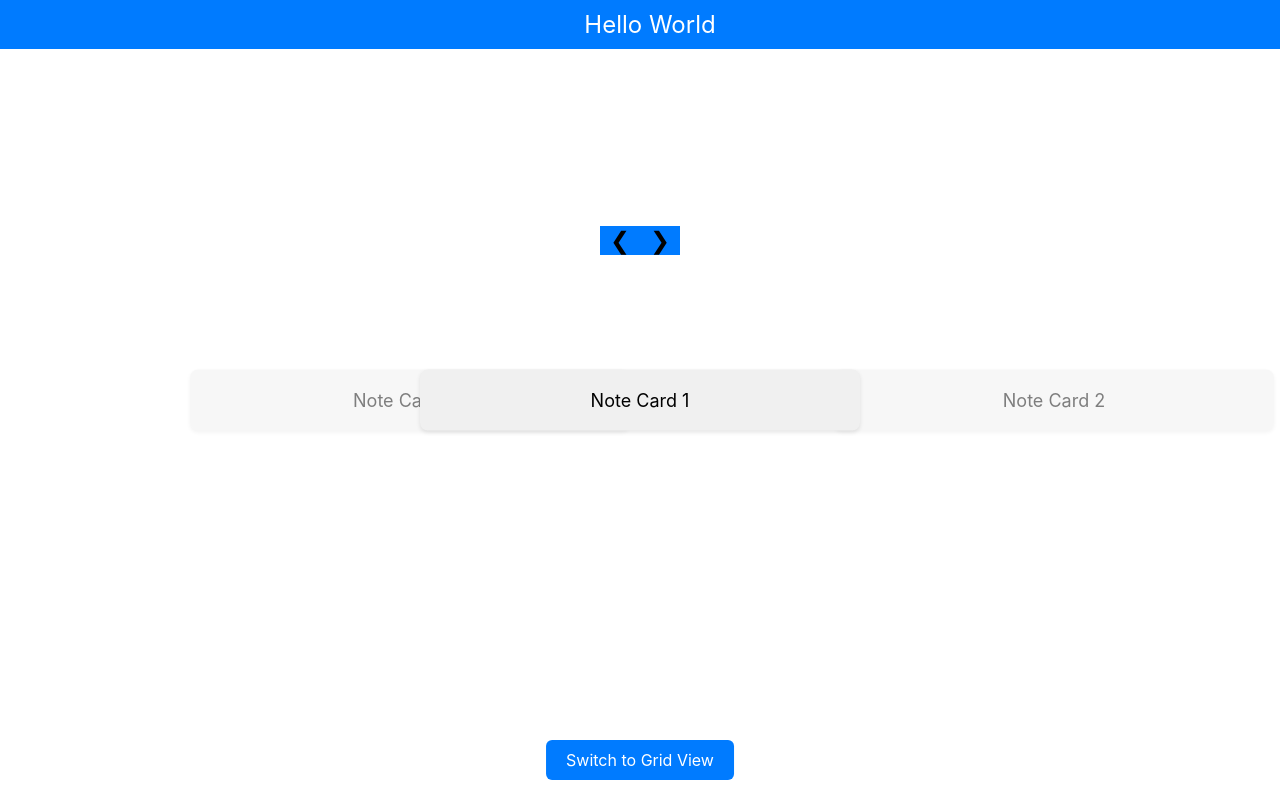
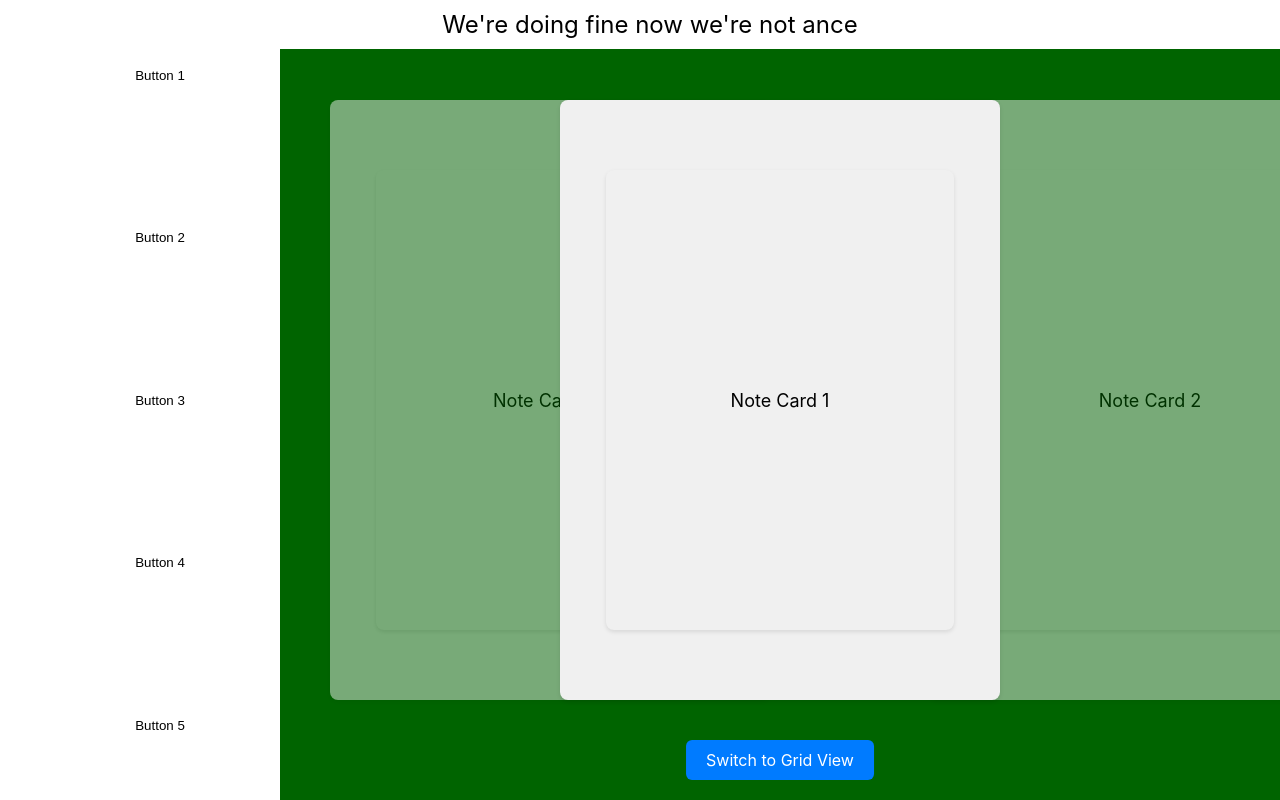
Before and after one commit to Nyleec/Gallery, a React (Create React App) app: page / in a window 1280 px wide. Built offline with nearby package versions, Linux system fonts and the light colour scheme.

Commit message:
carousel and grid works. Design sucks

```diff
--- a/src/App.css
+++ b/src/App.css
@@ -1,17 +1,29 @@
 /* App.css */
+.coloredDiv {
+  background-color: darkgreen;
+  height: 95%;
+  top: 0;
+  right: 0;
+  width: 75%;
+  padding: 20px;
+  position: fixed;
+  z-index: 0;
+}
+
 .banner {
   position: fixed;
   top: 0;
   left: 0;
   width: 100%;
-  background-color: #007bff;
-  color: #fff;
+  background-color: white;
   padding: 10px;
   text-align: center;
   font-size: 24px;
+  z-index: 1;
 }
 
 .note-card {
+  height: 70%;
   width: 70%;
   max-width: 400px;
   background-color: #f0f0f0;
@@ -24,6 +36,9 @@
   top: 50%;
   left: 50%;
   transform: translate(-50%, -50%);
+  display: flex;
+  align-items: center;
+  justify-content: center;
 }
 
 .note-card.active {
@@ -41,7 +56,7 @@
 .note-card.next {
   display: block;
   transform: translate(calc(100% + 10px), -50%);
-  margin-left: -20%;
+  margin-left: -30%;
   opacity: 0.5;
   z-index: 0;
 }
@@ -113,3 +128,44 @@
   font-size: 18px;
   text-align: center;
 }
+
+/* CSS for the Menu */
+.menu {
+  position: fixed;
+  left: 0;
+  top: 0;
+  height: 100%;
+  width: 25%;
+  background-color: #fff; /* Set the background color of the menu */
+  box-shadow: 2px 0 4px rgba(0, 0, 0, 0.2); /* Shadow on the left border */
+  display: flex;
+  flex-direction: column;
+  align-items: center;
+  justify-content: center;
+}
+
+/* CSS for the Menu Buttons */
+.menu button {
+  height: calc(20% - 10px); /* 1/5 height of the window with 10px spacing */
+  width: 100%;
+  background-color: white; /* Set the background color of the buttons */
+  cursor: pointer;
+  border: none;
+}
+
+.menu {
+  position: fixed;
+  left: 0;
+  top: 0;
+  height: 100%;
+  width: 25%;
+  display: flex;
+  flex-direction: column;
+  justify-content: space-between;
+  align-items: center;
+  pointer-events: none; /* Prevent buttons from capturing clicks */
+}
+
+.menu-button:hover {
+  background-color: #0056b3; /* Set the background color of the buttons on hover */
+}
--- a/src/App.js
+++ b/src/App.js
@@ -2,11 +2,13 @@ import React from 'react';
 import './App.css';
 import Banner from './banner';
 import NoteCardCarousel from './notecard';
+import Menu from './menu'
 
 function App() {
   return (
     <div>
       <Banner />
+      <Menu />
       <NoteCardCarousel />
     </div>
   );
--- a/src/banner.js
+++ b/src/banner.js
@@ -3,7 +3,7 @@ import React from 'react';
 const Banner = () => {
   return (
     <div className="banner">
-      Hello World
+      We're doing fine now we're not ance
     </div>
   );
 };
--- /dev/null
+++ b/src/menu.js
@@ -0,0 +1,15 @@
+import React from 'react';
+
+const Menu = () => {
+  return (
+    <div className="menu">
+      <button>Button 1</button>
+      <button>Button 2</button>
+      <button>Button 3</button>
+      <button>Button 4</button>
+      <button>Button 5</button>
+    </div>
+  );
+};
+
+export default Menu;
--- a/src/notecard.js
+++ b/src/notecard.js
@@ -31,19 +31,20 @@ const NoteCardCarousel = () => {
   };
 
   return (
+    <div className='coloredDiv'>
     <div className={`note-card-carousel-container${viewMode === 'grid' ? ' grid-layout' : ''}`}>
       {viewMode === 'carousel' ? (
         <>
           <div className="carousel-container">
             <div className="note-cards-container">
-            <div className="note-card prev">
-              {noteCardsData[(currentCardIndex - 1 + noteCardsData.length) % noteCardsData.length]}
+            <div className="note-card prev" onClick={prevCard}>
+              <div className='note-card child'>{noteCardsData[(currentCardIndex - 1 + noteCardsData.length) % noteCardsData.length]}</div>
             </div>
             <div className={`note-card ${currentCardIndex === 0 ? 'active' : ''}`}>
-              {noteCardsData[currentCardIndex]}
+              <div className='note-card child'>{noteCardsData[currentCardIndex]}</div>
             </div>
-            <div className="note-card next">
-              {noteCardsData[(currentCardIndex + 1) % noteCardsData.length]}
+            <div className="note-card next" onClick={nextCard}>
+              <div className='note-card child'> {noteCardsData[(currentCardIndex + 1) % noteCardsData.length]}</div>
             </div>
             </div>
             <div className="carousel-arrows">
@@ -60,6 +61,7 @@ const NoteCardCarousel = () => {
         {viewMode === 'carousel' ? 'Switch to Grid View' : 'Switch to Carousel View'}
       </div>
     </div>
+    </div>
   );
 };
 
```
